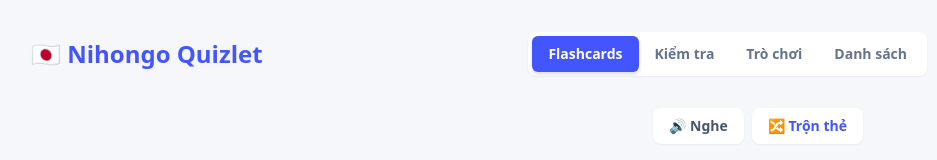
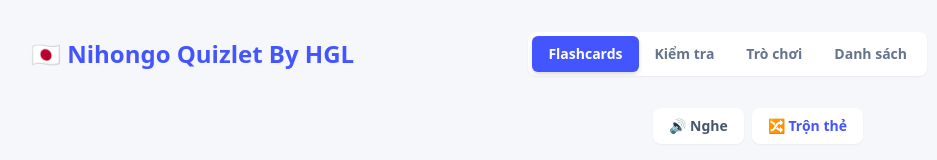
Before and after one commit to GIALAM122/nihongoapp, a React (Create React App) app: page / in a window 1280 px wide. Shown: the top 160 px of the page, without its empty margins (161-1098 px from the left). Built offline with nearby package versions, Linux system fonts and the light colour scheme.

Commit message:
soundmft

```diff
--- a/src/App.js
+++ b/src/App.js
@@ -220,7 +220,7 @@ export default function MiniQuizlet() {
   return (
     <div className="min-h-screen bg-[#F6F7FB] text-slate-800 font-sans p-4 md:p-8">
       <header className="max-w-4xl mx-auto flex flex-col md:flex-row justify-between items-center mb-8">
-        <h1 className="text-2xl font-bold text-[#4255FF] flex items-center gap-2">🇯🇵 Nihongo Quizlet</h1>
+        <h1 className="text-2xl font-bold text-[#4255FF] flex items-center gap-2">🇯🇵 Nihongo Quizlet By HGL</h1>
         <nav className="flex bg-white p-1 rounded-lg shadow-sm mt-4 md:mt-0 overflow-x-auto max-w-full">
           {[
             { id: 'flashcard', label: 'Flashcards' },
```
